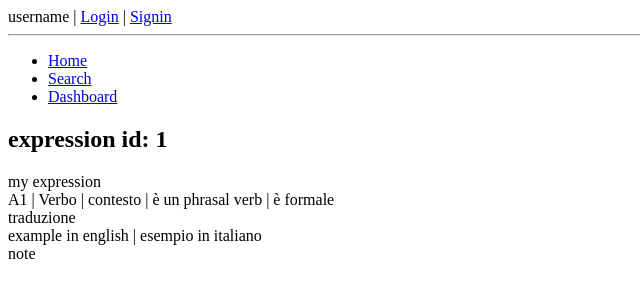
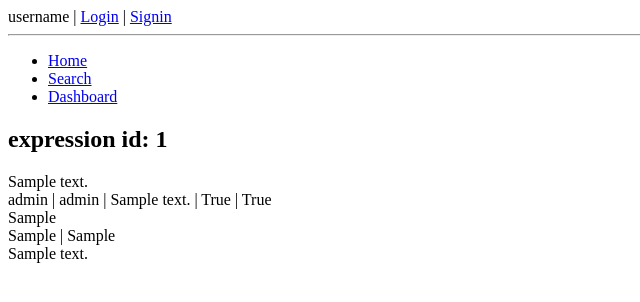
Before and after one commit to Gabritorre/engvocab, a Django app: page /expression/1 in a window 1280 px wide. Shown: the top 302 px of the page, without its empty margins (0-640 px from the left). Run offline with Django 5.2, Linux system fonts and the light colour scheme; tables that the repository leaves empty hold one stand-in row (values such as "Sample post").

Commit message:
Bug fix, retreive info from database in the inspect_expression view

```diff
--- a/vocapp/static/vocapp/js/search.js
+++ b/vocapp/static/vocapp/js/search.js
@@ -1,7 +1,6 @@
 
-function updateResults(expressions_list) {
+function updateResults(expressions_list, inputValue) {
 	expressions_list = JSON.parse(expressions_list);
-
 	clear_expressions();
 	let html_list = document.getElementById("expressions");
 	for (const [key, value] of Object.entries(expressions_list)){
--- a/vocapp/templates/vocapp/search.html
+++ b/vocapp/templates/vocapp/search.html
@@ -19,10 +19,7 @@
 				<li><a href="{%url 'vocapp:dashboard'%}">Dashboard</a></li>
 			</ul>
 		<main>
-			<form action="{%url 'vocapp:find_expression'%}">
-				{% csrf_token %}
-				<input type="text" oninput="updateResults('{{ expressions_list|escapejs }}')" id="expression_name" name="expression_name" placeholder="Search for an expression" autocomplete="off">
-			</form>
+			<input type="text" oninput="updateResults('{{ expressions_list|escapejs }}', this.value)" id="expression_name" name="expression_name" placeholder="Search for an expression" autocomplete="off">
 
 			<div>
 				<h3>Expressions:</h3>
--- a/vocapp/urls.py
+++ b/vocapp/urls.py
@@ -8,7 +8,6 @@ urlpatterns = [
 	path("home", views.home, name="home"),
 	path("search", views.search, name="search"),
 	path("expression/<int:expression_id>", views.inspect_expression, name="inspect_expression"),
-	path("find_expression", views.find_expression, name="find_expression"),
 	path("dashboard", views.dashboard, name="dashboard"),
 	path("login", views.login, name="login"),
 	path("signin", views.signin, name="signin"),
--- a/vocapp/views.py
+++ b/vocapp/views.py
@@ -44,30 +44,15 @@ def search(request):
     }
 	return render(request, "vocapp/search.html", context)
 
-def find_expression(request):
-    # if expression found redirect to inspect_expression with expression_id.
-    # If not found redirect to search with error message.
-    expression_name = request.GET["expression_name"]
-    expression_id = 0
-    return HttpResponseRedirect(reverse("vocapp:inspect_expression", args=(expression_id,)))
 
 def inspect_expression(request, expression_id):
-    context = {
-        "expression_id" : expression_id,
-        "expression_info": {"content": "my expression",
-                            "context" : "contesto",
-                            "example_en": "example in english",
-                            "example_it": "esempio in italiano",
-                            "note": "note",
-                            "translation_it": "traduzione",
-                            "level": "A1",
-                            "role": "Verbo",
-                            "is_formal": "è formale",
-                            "is_phrasal_verb": "è un phrasal verb"
-                            },
-        "User" : "username",
-    }
-    return render(request, "vocapp/expression.html", context)
+	expression_info = Expression.objects.get(pk = expression_id)
+	context = {
+		"expression_id" : expression_id,
+		"expression_info": expression_info,
+		"User" : "username",
+	}
+	return render(request, "vocapp/expression.html", context)
 
 def login(request):
     return render(request, "vocapp/login.html")
```
